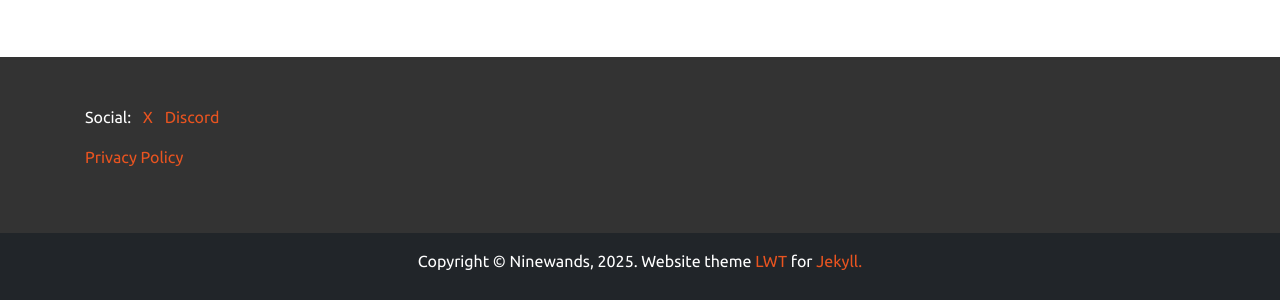
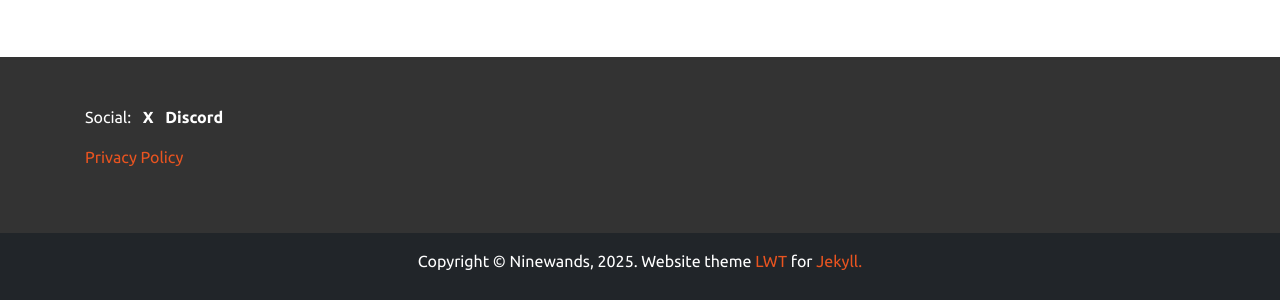
Before and after one commit to ninewands/ninewands.github.io, a Jekyll site: the page built from index.md, in a window 1280 px wide. Shown: the part 1382-1682 px from the top of the page. Built offline with Jekyll 4.4.1, drawn with Linux system fonts in a browser that asks for light colours.

Commit message:
Update nav.yml

```diff
--- a/_data/nav.yml
+++ b/_data/nav.yml
@@ -20,10 +20,10 @@ footer:
   - social:
     - label: "X"
       icon: "fab fa-brands fa-x-twitter"
-      url: "https://privacy.ninewandsgames.com"
+      url: # "https://privacy.ninewandsgames.com"
     - label: "Discord"
       icon: "fab fa-brands fa-discord"
-      url: "https://privacy.ninewandsgames.com"
+      url: # "https://privacy.ninewandsgames.com"
   - feed:
     - label: "Sitemap"
       icon: "fas fa-sitemap"
```
